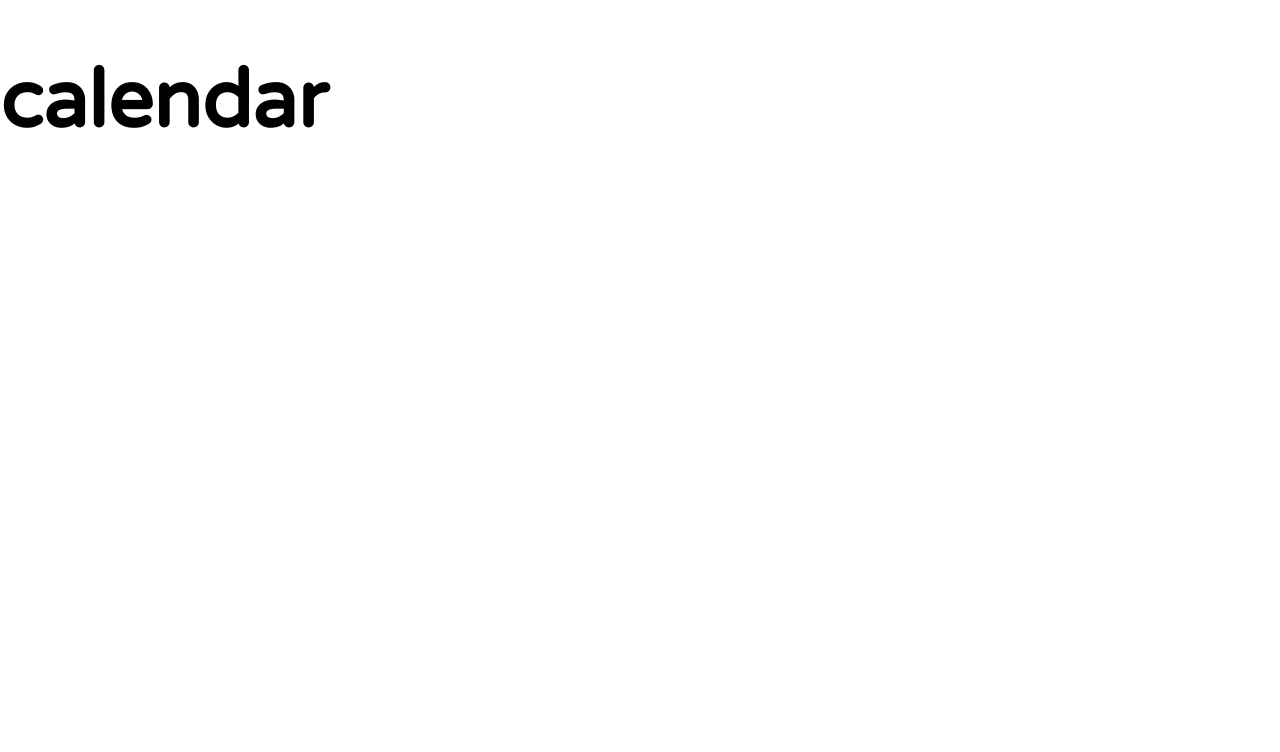
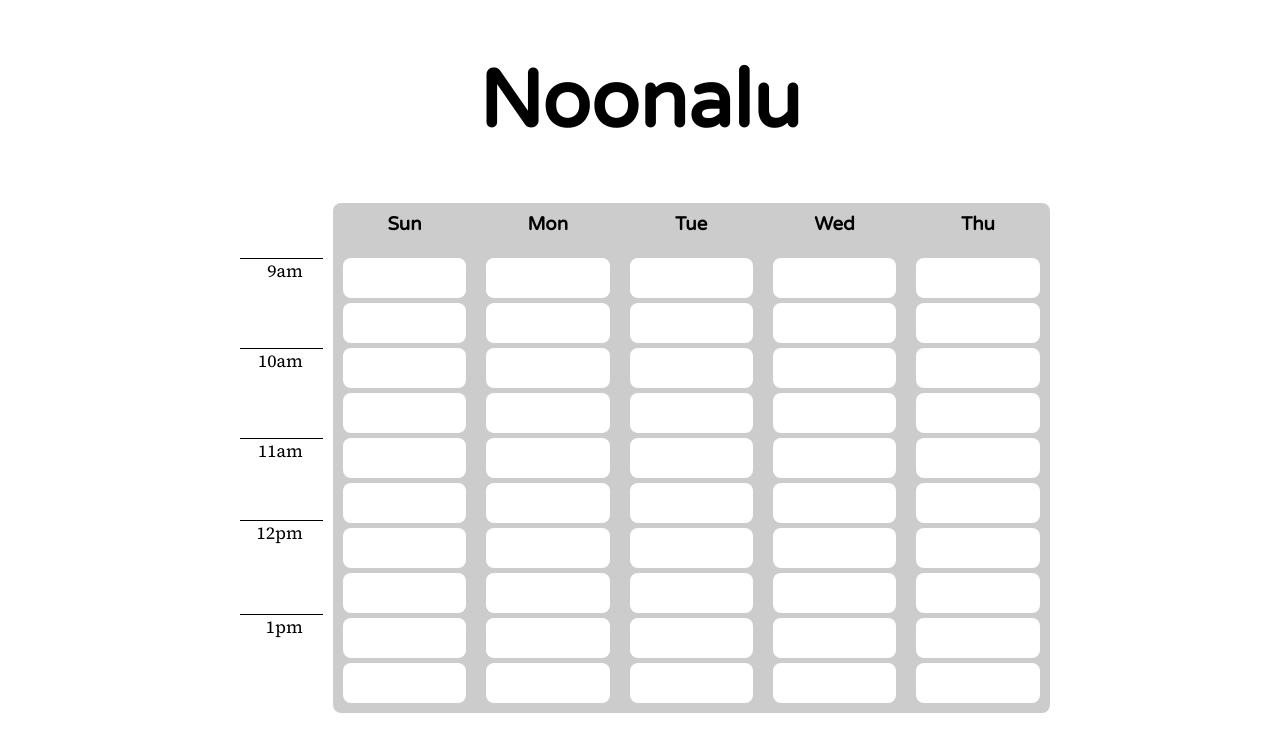
Before and after one commit to noonalu/noonalu-web, a Vue app: page /#/cal in a window 1280 px wide. Shown: the top 752 px of the page. Built offline with nearby package versions, Linux system fonts and the light colour scheme.

Commit message:
bsae cal cells

```diff
--- a/src/components/Calendar.vue
+++ /dev/null
@@ -1,9 +0,0 @@
-<script setup lang="ts">
-</script>
-
-<template>
-    <h1>calendar</h1>
-</template>
-
-<style scoped>
-</style>
--- /dev/null
+++ b/src/components/Calendar/Calendar.vue
@@ -0,0 +1,112 @@
+<script setup lang="ts">
+
+import Day from './Day.vue';
+
+</script>
+
+<template>
+	<h1>Noonalu</h1>
+
+	<div id="calContainer">
+
+		<div id="calendar">
+
+			<div id="legend">
+				<p></p>
+				<p>9am</p>
+				<p>10am</p>
+				<p>11am</p>
+				<p>12pm</p>
+				<p>1pm</p>
+			</div>
+			<Day name="Sun"/>
+			<Day name="Mon"/>
+			<Day name="Tue"/>
+			<Day name="Wed"/>
+			<Day name="Thu"/>
+			<!-- <Day name="Fri"></Day> -->
+			<!-- <Day name="Sat"></Day> -->
+		</div>
+	</div>
+
+</template>
+
+<style scoped lang="scss">
+
+	h1 {
+		text-align: center;
+	}
+
+	#calContainer {
+		margin: 0 auto;
+		width: 80%;
+	}
+
+	#calendar {
+
+		// HACK: Style background for the calendar
+		// Since we can't style around row gaps,
+		// we need to do some manual... adjustments.
+		&>div {
+			background-color: rgba(black, 0.2);
+			// padding: 0 5px;
+			padding: 10px;
+
+			// REDO ALL STYLING GOING LEFT TO RIGHT TO STAY SANE
+			// AAAHHHHHHH
+
+			&:nth-child(2),
+			&:last-child {
+				// padding: 0 10px;
+			}
+
+			&:first-child {
+				// padding: 0;
+			}
+
+			// Border radius only on edges of first & last "real" col
+			// (I can't believe this works...)
+			&:nth-child(2) {
+				border-radius: 8px 0 0 8px;
+			}
+
+			&:last-child {
+				border-radius: 0 8px 8px 0;
+			}
+		}
+
+		display: grid;
+		// column-gap: 8px;
+		// 1 + num days for legend col
+		grid-template-columns: 10% repeat(5, 14%);
+		justify-content: center;
+
+		#legend {
+			display: grid;
+			grid-template-rows: repeat(6, 40px);
+			row-gap: 5px;
+			background-color: white;
+
+
+			// Day cols:
+			// 40 + 5 + 40 = 85
+			p {
+				grid-row: span 2;
+				font-size: 1.1rem;
+				margin: 0;
+				padding-right: 20px;
+				text-align: right;
+				border-top: 1px solid black;
+
+				// Hidden empty first cell
+				// to match day of week name
+				// acting as a table header row.
+				// All other cells span 2 rows
+				&:nth-child(1) {
+					border: none;
+					grid-row: span 1;
+				}
+			}
+		}
+	}
+</style>
--- /dev/null
+++ b/src/components/Calendar/Day.vue
@@ -0,0 +1,35 @@
+<script setup lang="ts">
+	import Increment from './Increment.vue';
+
+	const props = defineProps({
+		name: String
+	})
+
+	var hours = [9, 10, 11, 12, 1, 2, 3, 4, 5]
+
+</script>
+
+<template>
+    <div class="day">
+    	<h3>{{ name }}</h3>
+		<Increment v-for="n in 10"/>
+	</div>
+</template>
+
+<style scoped lang="scss">
+
+	.day {
+		display: grid;
+		row-gap: 5px;
+		// TODO: Might want to map days dynamically here...
+		// and remove `height: 40px` on `.increment`
+		// grid-template-rows: repeat()
+	}
+
+	h3 {
+		text-align: center;
+		height: 40px;
+		margin: 0;
+	}
+
+</style>
--- /dev/null
+++ b/src/components/Calendar/Increment.vue
@@ -0,0 +1,27 @@
+<script setup lang="ts">
+	const props = defineProps({
+		selected: Boolean,
+		// TODO: Track which time was set
+		// time: String
+	})
+</script>
+
+<template>
+	<div class="increment"></div>
+</template>
+
+<style scoped lang="scss">
+
+	.increment {
+		border-radius: 8px;
+		// background-color: rgba(blue, 0.5);
+		background-color: white;
+		height: 40px;
+		transition: 0.02s background-color;
+
+		&:hover {
+			background-color: #FC7753;
+		}
+	}
+
+</style>
--- a/src/main.ts
+++ b/src/main.ts
@@ -5,7 +5,7 @@ import { createRouter, createWebHashHistory } from 'vue-router'
 
 // Components
 import Home from "./components/Home.vue"
-import Calendar from "./components/Calendar.vue"
+import Calendar from "./components/Calendar/Calendar.vue"
 
 // Routing
 const routes = [
--- a/src/styles/main.scss
+++ b/src/styles/main.scss
@@ -14,7 +14,7 @@ html, body {
 
 // MARK: Typography
 
-h1, h2 {
+h1, h2, h3 {
 	font-family: 'Varela Round', sans-serif;
 }
 
```
